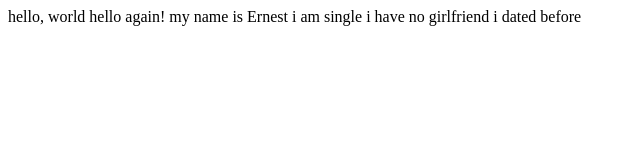
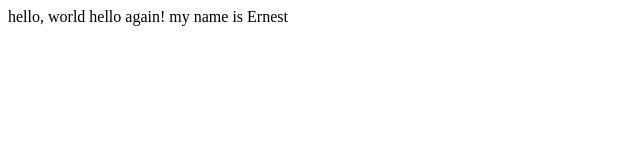
Before and after one commit to ernyfred/lecture01, a plain HTML site: page helloernest.html in a window 1280 px wide. Shown: the whole page, without its empty margins (0-640 px from the left). Drawn offline with Linux system fonts and the light colour scheme.

Commit message:
Removed i am single

```diff
--- a/helloernest.html
+++ b/helloernest.html
@@ -4,6 +4,6 @@
   <title>My Webpage!</title>
   </head>
   <body>
-    hello, world hello again! my name is Ernest i am single i have no girlfriend i dated before
+    hello, world hello again! my name is Ernest
     </body>
     </html>
```
